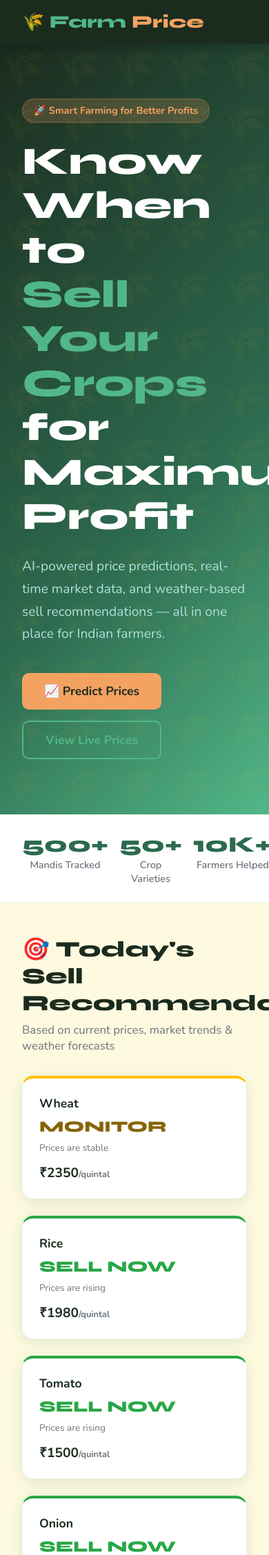
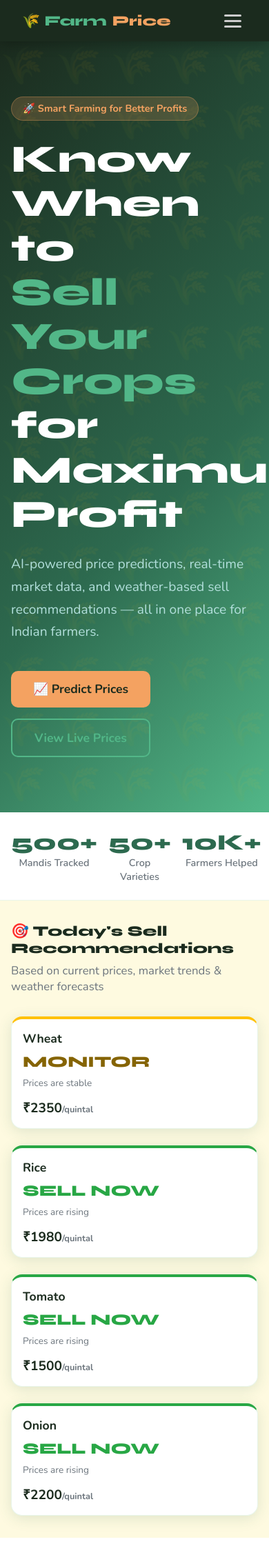
Before and after one commit to bhagyakanumuri/farmprice, a Django app: page / in a window 390 px wide; the page is wider, and only the part inside the window is pictured. Shown: the top 2255 px of that part at 69% size. Run offline with Django 5.2, Linux system fonts and the light colour scheme; a user stored in the database is signed in; data comes from the database, SQL or seed files in the repository; data that the repository does not hold is empty.

Commit message:
Make app mobile friendly with hamburger menu

```diff
--- a/crops/templates/crops/base.html
+++ b/crops/templates/crops/base.html
@@ -41,6 +41,7 @@
             top: 0;
             z-index: 100;
             box-shadow: 0 2px 20px rgba(0,0,0,0.3);
+            min-height: 60px;
         }
 
         .nav-logo {
@@ -87,6 +88,68 @@
         }
 
         .nav-links .btn-sell:hover { background: #e08c47; }
+
+        /* HAMBURGER */
+        .hamburger {
+            display: none;
+            flex-direction: column;
+            gap: 5px;
+            cursor: pointer;
+            padding: 0.5rem;
+            background: none;
+            border: none;
+        }
+
+        .hamburger span {
+            display: block;
+            width: 25px;
+            height: 3px;
+            background: #ccc;
+            border-radius: 3px;
+            transition: all 0.3s;
+        }
+
+        .hamburger.open span:nth-child(1) { transform: translateY(8px) rotate(45deg); }
+        .hamburger.open span:nth-child(2) { opacity: 0; }
+        .hamburger.open span:nth-child(3) { transform: translateY(-8px) rotate(-45deg); }
+
+        /* MOBILE MENU */
+        .mobile-menu {
+            display: none;
+            position: fixed;
+            top: 60px;
+            left: 0;
+            right: 0;
+            background: var(--dark);
+            z-index: 99;
+            padding: 1rem;
+            box-shadow: 0 10px 30px rgba(0,0,0,0.4);
+            flex-direction: column;
+            gap: 0.25rem;
+        }
+
+        .mobile-menu.open { display: flex; }
+
+        .mobile-menu a {
+            color: #ccc;
+            text-decoration: none;
+            padding: 0.85rem 1rem;
+            border-radius: 10px;
+            font-weight: 600;
+            font-size: 1rem;
+            transition: all 0.2s;
+            display: block;
+        }
+
+        .mobile-menu a:hover { color: white; background: var(--green); }
+
+        .mobile-menu .btn-sell {
+            background: var(--gold);
+            color: var(--dark) !important;
+            text-align: center;
+            border-radius: 10px;
+            margin-top: 0.5rem;
+        }
 
         /* MESSAGES */
         .messages { padding: 1rem 2rem 0; }
@@ -136,26 +199,11 @@
             font-family: 'Nunito', sans-serif;
         }
 
-        .btn-primary {
-            background: var(--green);
-            color: white;
-        }
-
+        .btn-primary { background: var(--green); color: white; }
         .btn-primary:hover { background: #1e4d38; transform: translateY(-1px); }
-
-        .btn-gold {
-            background: var(--gold);
-            color: var(--dark);
-        }
-
+        .btn-gold { background: var(--gold); color: var(--dark); }
         .btn-gold:hover { background: #e08c47; transform: translateY(-1px); }
-
-        .btn-outline {
-            background: transparent;
-            border: 2px solid var(--green);
-            color: var(--green);
-        }
-
+        .btn-outline { background: transparent; border: 2px solid var(--green); color: var(--green); }
         .btn-outline:hover { background: var(--green); color: white; }
 
         /* BADGE */
@@ -196,21 +244,16 @@
         .grid-3 { display: grid; grid-template-columns: repeat(3, 1fr); gap: 1.5rem; }
         .grid-4 { display: grid; grid-template-columns: repeat(4, 1fr); gap: 1.5rem; }
 
-        @media (max-width: 768px) {
-            .grid-2, .grid-3, .grid-4 { grid-template-columns: 1fr; }
-            .nav-links { display: none; }
-        }
-
         /* CONTAINER */
         .container { max-width: 1200px; margin: 0 auto; padding: 0 2rem; }
         .section { padding: 3rem 0; }
 
-        /* TREND ARROWS */
+        /* TREND */
         .trend-up { color: #28a745; }
         .trend-down { color: #dc3545; }
         .trend-stable { color: #ffc107; }
 
-        /* FORM STYLES */
+        /* FORMS */
         .form-group { margin-bottom: 1.25rem; }
         .form-group label { display: block; font-weight: 700; margin-bottom: 0.4rem; color: var(--dark); }
         .form-group input, .form-group select, .form-group textarea {
@@ -227,6 +270,43 @@
         .form-group input:focus, .form-group select:focus, .form-group textarea:focus {
             outline: none;
             border-color: var(--green);
+        }
+
+        /* MOBILE RESPONSIVE */
+        @media (max-width: 768px) {
+            .grid-2, .grid-3, .grid-4 { grid-template-columns: 1fr; }
+            .nav-links { display: none; }
+            .hamburger { display: flex; }
+            .container { padding: 0 1rem; }
+            .section { padding: 2rem 0; }
+            .section-title { font-size: 1.5rem; }
+            .card { padding: 1rem; }
+            .btn { padding: 0.65rem 1.25rem; font-size: 0.9rem; }
+
+            /* Fix hero sections on mobile */
+            section[style*="padding: 3rem"] {
+                padding: 2rem 0 !important;
+            }
+
+            /* Stack hero content */
+            .container[style*="justify-content: space-between"] {
+                flex-direction: column !important;
+                gap: 1rem !important;
+                align-items: flex-start !important;
+            }
+
+            /* Filter buttons wrap */
+            div[style*="display: flex"][style*="gap"] {
+                flex-wrap: wrap !important;
+            }
+        }
+
+        @media (max-width: 480px) {
+            .nav-logo { font-size: 1.3rem; }
+            .section-title { font-size: 1.3rem; }
+            h1[style*="font-size: 2.5rem"] { font-size: 1.6rem !important; }
+            h1[style*="font-size: 3rem"] { font-size: 1.8rem !important; }
+            h2[style*="font-size: 2rem"] { font-size: 1.4rem !important; }
         }
     </style>
     {% block extra_css %}{% endblock %}
@@ -249,7 +329,26 @@
             <li><a href="/register/" class="btn-sell">Register</a></li>
         {% endif %}
     </ul>
+    <button class="hamburger" id="hamburger" onclick="toggleMenu()">
+        <span></span><span></span><span></span>
+    </button>
 </nav>
+
+<!-- Mobile Menu -->
+<div class="mobile-menu" id="mobileMenu">
+    <a href="/" onclick="closeMenu()">🏠 Home</a>
+    <a href="/prices/" onclick="closeMenu()">📊 Prices</a>
+    <a href="/predict/" onclick="closeMenu()">🤖 Predict</a>
+    <a href="/weather/" onclick="closeMenu()">🌤️ Weather</a>
+    <a href="/marketplace/" onclick="closeMenu()">🛒 Marketplace</a>
+    {% if user.is_authenticated %}
+        <a href="/sell/" class="btn-sell" onclick="closeMenu()">+ Sell Crop</a>
+        <a href="/logout/" onclick="closeMenu()">🚪 Logout ({{ user.username }})</a>
+    {% else %}
+        <a href="/login/" onclick="closeMenu()">🔑 Login</a>
+        <a href="/register/" class="btn-sell" onclick="closeMenu()">📝 Register</a>
+    {% endif %}
+</div>
 
 {% if messages %}
 <div class="messages container">
@@ -268,6 +367,30 @@
     <p style="margin-top:0.5rem;font-size:0.85rem;">Helping farmers get the best value for their hard work</p>
 </footer>
 
+<script>
+    function toggleMenu() {
+        const menu = document.getElementById('mobileMenu');
+        const hamburger = document.getElementById('hamburger');
+        menu.classList.toggle('open');
+        hamburger.classList.toggle('open');
+    }
+
+    function closeMenu() {
+        document.getElementById('mobileMenu').classList.remove('open');
+        document.getElementById('hamburger').classList.remove('open');
+    }
+
+    // Close menu when clicking outside
+    document.addEventListener('click', function(e) {
+        const menu = document.getElementById('mobileMenu');
+        const hamburger = document.getElementById('hamburger');
+        if (!menu.contains(e.target) && !hamburger.contains(e.target)) {
+            menu.classList.remove('open');
+            hamburger.classList.remove('open');
+        }
+    });
+</script>
+
 {% block extra_js %}{% endblock %}
 </body>
 </html>
```
